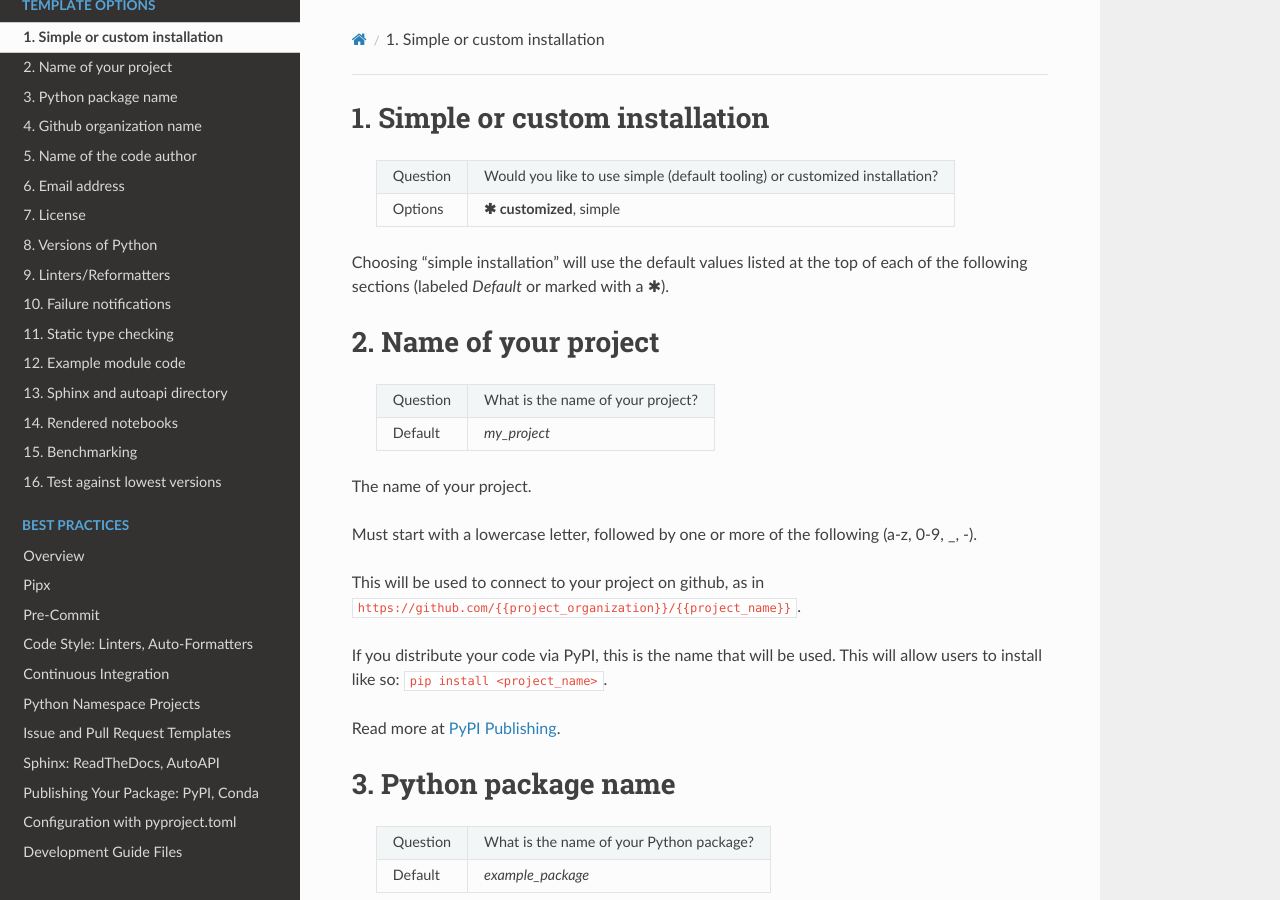
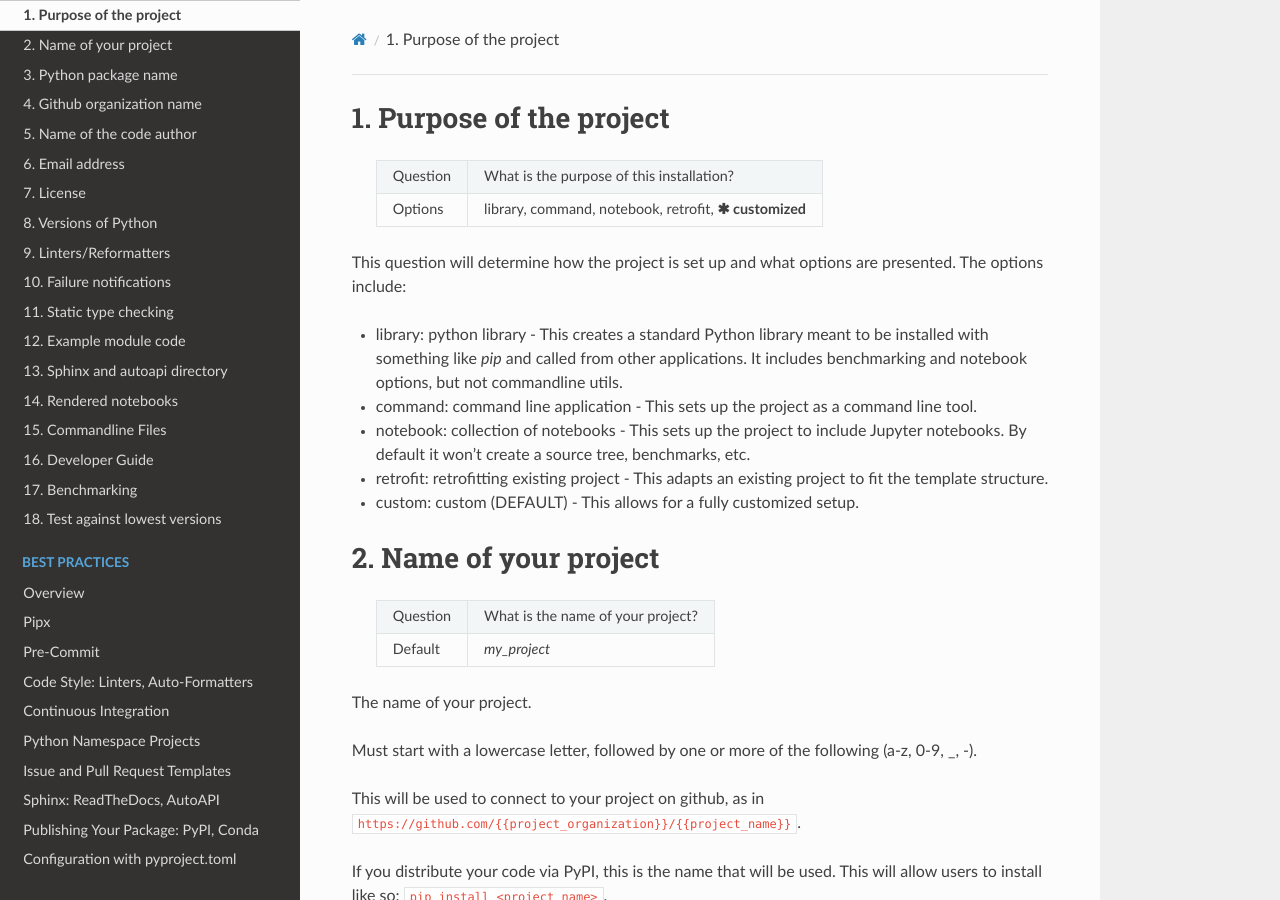
Before and after one commit to lincc-frameworks/python-project-template, a Sphinx documentation site: the page built from docs/source/template_options.rst, in a window 1280 px wide and 900 px high. Built offline with Sphinx 7.4.7 and the Read the Docs theme 3.1.0, drawn with Linux system fonts in a browser that asks for light colours; the version number could not be read and is left out; some of the changed text lies outside the part shown.

Commit message:
Add better options for CLI

```diff
--- a/docs/source/template_options.rst
+++ b/docs/source/template_options.rst
@@ -1,15 +1,19 @@
-1. Simple or custom installation
+1. Purpose of the project
 --------------------------------
 
-   +------------+----------------------------------------------------------------------------+
-   | Question   | Would you like to use simple (default tooling) or customized installation? |
-   +------------+----------------------------------------------------------------------------+
-   | Options    | **✱ customized**, simple                                                   |
-   +------------+----------------------------------------------------------------------------+
+   +------------+------------------------------------------------------------+
+   | Question   | What is the purpose of this installation?                  |
+   +------------+------------------------------------------------------------+
+   | Options    | library, command, notebook, retrofit, **✱ customized**     |
+   +------------+------------------------------------------------------------+
 
-.. Something I'm struggling with is how to demarkate the default values that a simple install uses.
+This question will determine how the project is set up and what options are presented. The options include:
 
-Choosing "simple installation" will use the default values listed at the top of each of the following sections (labeled `Default` or marked with a ✱).
+* library: python library - This creates a standard Python library meant to be installed with something like `pip` and called from other applications. It includes benchmarking and notebook options, but not commandline utils.
+* command: command line application - This sets up the project as a command line tool.
+* notebook: collection of notebooks - This sets up the project to include Jupyter notebooks. By default it won't create a source tree, benchmarks, etc.
+* retrofit: retrofitting existing project - This adapts an existing project to fit the template structure.
+* custom: custom (DEFAULT) - This allows for a fully customized setup.
 
 
 2. Name of your project
@@ -251,7 +255,43 @@
 .. Caution:: ReadTheDocs builds timeout after 30 minutes, which means all included notebooks must be able to render in that time frame.
 
 
-15. Benchmarking
+15. Commandline Files
+--------------------
+
+   +------------+---------------------------------------------------------------+
+   | Question   | Do you want to include commandline files for your project?    |
+   +------------+---------------------------------------------------------------+
+   | Options    | **✱ yes**, no                                                 |
+   +------------+---------------------------------------------------------------+
+
+The template will create directories and configuration files to enable commandline scripts::
+
+    project_name/
+    ├─ src/
+    │  ├─ {package_name}_cli/
+    │  │  ├─ __init__.py
+    │  │  ├─ {package_name}_version.py
+
+The commandline files are located under ``src/{package_name}_cli/`` and must be linked from the pyproject.toml to be installed as commandline scripts.
+
+
+16. Developer Guide
+-------------------
+
+   +------------+--------------------------------------------------------------------------------+
+   | Question   | Do you want to include a development guide markdown file for your repository?  |
+   +------------+--------------------------------------------------------------------------------+
+   | Options    | **✱ yes**, no                                                                  |
+   +------------+--------------------------------------------------------------------------------+
+
+Include a basic development guide for your repository, outlining guiding design principles, how to setup and run tests, and coding conventions. This document is meant to be read by both humans and AI agents to enable consistent contributions to the project. An AGENTS.md file is also created with default instructions for the agent to read the development guide.
+
+    project_name/
+    ├─ DEVELOPMENT_GUIDE.md
+    ├─ AGENTS.md
+
+
+17. Benchmarking
 ----------------
 
    +------------+-------------------------------------------------+
@@ -274,7 +314,8 @@
 
 Read more at :doc:`../practices/ci_benchmarking`.
 
-16. Test against lowest versions
+
+18. Test against lowest versions
 ------------------------------------------------
 
    +------------+---------------------------------------------------------------+
```
Also changed, not shown: copier.yml (+12 -0 lines), 4 other files.
